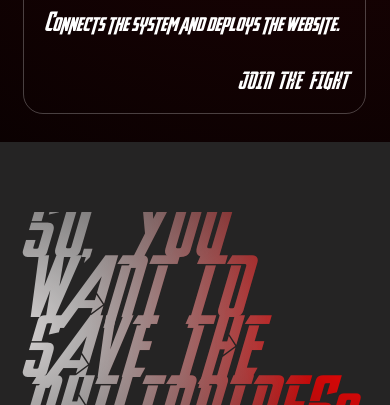
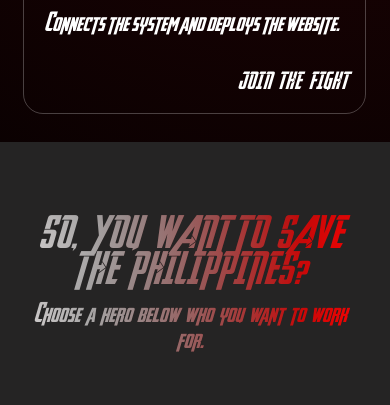
Before and after one commit to Xhinger/Avengers-Website, a plain HTML site: page home/home.html in a window 390 px wide. Shown: the part 3380-3785 px from the top of the page. Drawn offline with Linux system fonts and the light colour scheme.

Commit message:
feat: enhance contact section styling with improved layout and typography

```diff
--- a/home/home.css
+++ b/home/home.css
@@ -621,6 +621,7 @@ footer {
 .contactus h1 {
   font-family: Avengeance Heroic Avenger;
   color: white;
+  padding-top: 10px;
   padding-right: 10px;
 
   background:
@@ -788,6 +789,23 @@ footer {
     padding: 70px 5% 35px;
   }
 
+  .contactus h1 {
+    width: 100%;
+    font-size: clamp(32px, 8vw, 52px);
+    line-height: 1.15;
+    text-align: center;
+    word-spacing: 8px;
+  }
+
+  .contactus p {
+    width: 100%;
+    margin-bottom: 55px;
+    font-size: clamp(18px, 5vw, 24px);
+    line-height: 1.3;
+    text-align: center;
+    word-spacing: 3px;
+  }
+
   .website {
     flex-wrap: wrap;
     gap: 12px;
@@ -845,6 +863,17 @@ footer {
   .hero-pic {
     height: 180px;
   }
+
+  .contactus h1 {
+    font-size: 29px;
+    word-spacing: 4px;
+  }
+
+  .contactus p {
+    margin-bottom: 42px;
+    font-size: 17px;
+    word-spacing: 1px;
+  }
 }
 
 @media (prefers-reduced-motion: reduce) {
```
